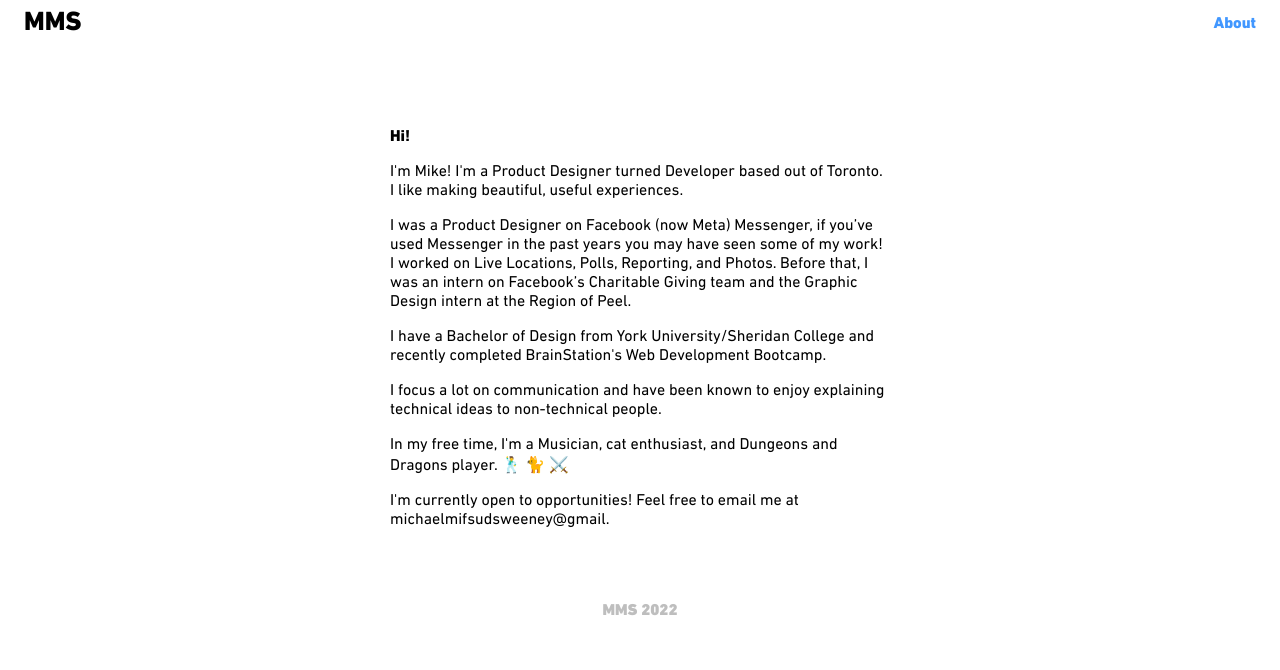
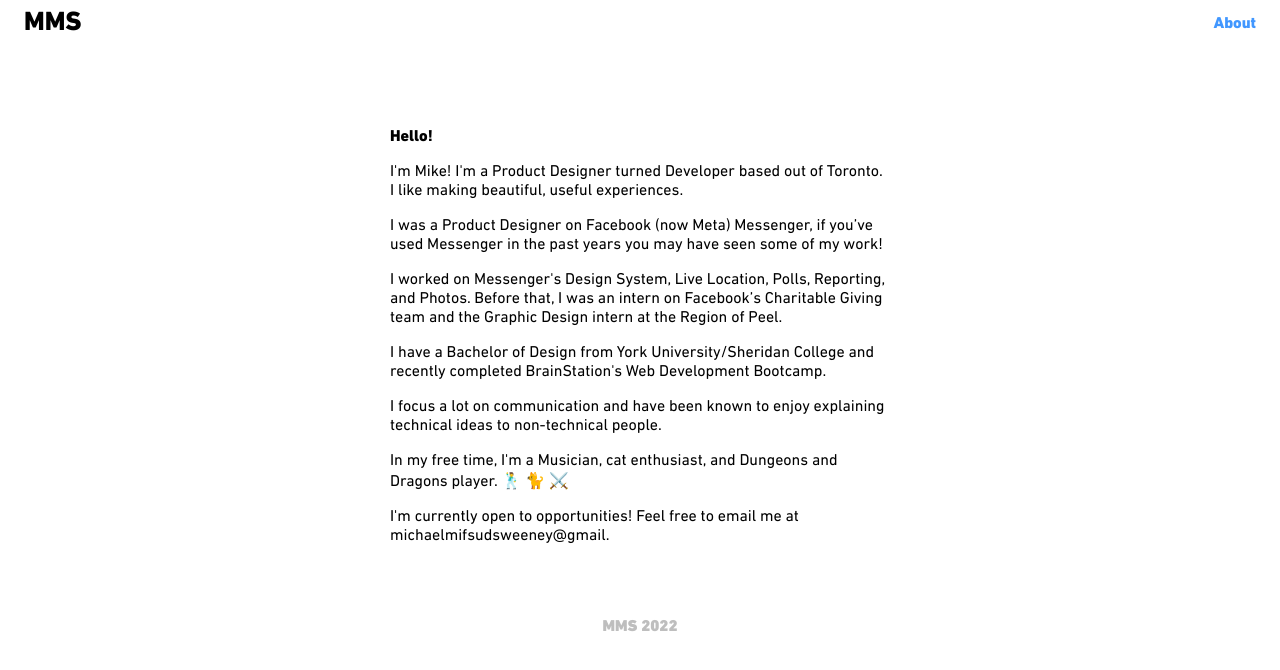
Before and after one commit to MichaelMifsudSweeney/portfolio-site, a React (Create React App) app: page /about in a window 1280 px wide. Shown: the top 670 px of the page. Built offline with nearby package versions, Linux system fonts and the light colour scheme.

Commit message:
updated text on main and about

```diff
--- a/src/App.js
+++ b/src/App.js
@@ -56,7 +56,8 @@ function App() {
               <header className='header'>
                 <h1 className='header__title'>Mike Mifsud-Sweeney</h1>
                 <p className='header__about'>Developer with experience designing products at Meta. </p>
-                <p className="header__email">michaelmifsudsweeney@gmail.com</p>
+                <p className='header__about'>Currently open to opportunities that involve: creating tools, delightful experiences, design systems or are socially good. Feel free to email me at <b> michaelmifsudsweeney@gmail.com </b> if you'd like to chat more. </p>
+
               </header>
               <h3 className='section__subtitle'>WORK</h3>
               <div className="listOfPortfolioPieces">
--- a/src/pages/About/About.js
+++ b/src/pages/About/About.js
@@ -4,9 +4,10 @@ function About() {
     return (
         <>
             <main className='about'>
-                <h1 className='about__header'>Hi!</h1>
+                <h1 className='about__header'>Hello!</h1>
                 <p className='about__paragraph'>I'm Mike! I'm a Product Designer turned Developer based out of Toronto. I like making beautiful, useful experiences. </p>
-                <p className='about__paragraph'>I was a Product Designer on Facebook (now Meta) Messenger, if you’ve used Messenger in the past years you may have seen some of my work! I worked on Live Locations, Polls, Reporting, and Photos. Before that, I was an intern on Facebook’s Charitable Giving team and the Graphic Design intern at the Region of Peel.</p>
+                <p className='about__paragraph'>I was a Product Designer on Facebook (now Meta) Messenger, if you’ve used Messenger in the past years you may have seen some of my work!</p>
+                <p className='about__paragraph'>I worked on Messenger's Design System, Live Location, Polls, Reporting, and Photos. Before that, I was an intern on Facebook’s Charitable Giving team and the Graphic Design intern at the Region of Peel.</p>
                 <p className='about__paragraph'>I have a Bachelor of Design from York University/Sheridan College and recently completed BrainStation's Web Development Bootcamp.
                 </p>
                 <p className='about__paragraph'>I focus a lot on communication and have been known to enjoy explaining technical ideas to non-technical people.
```
